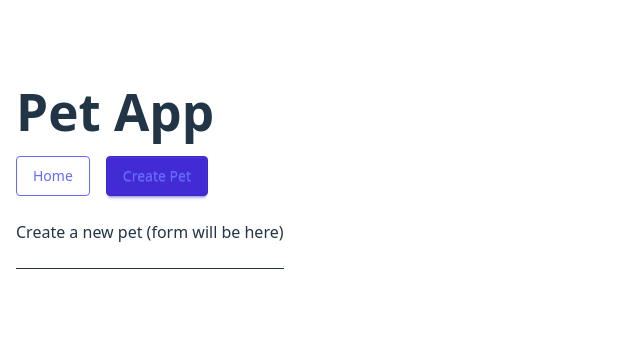
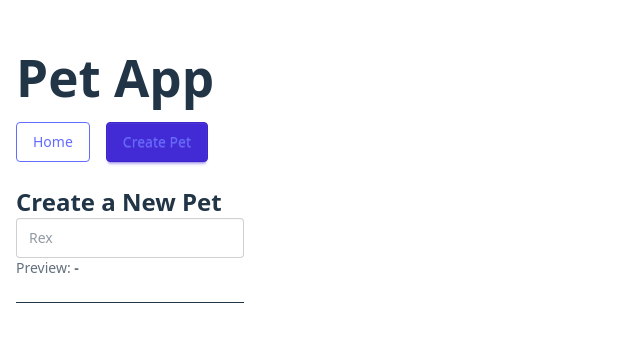
Before and after one commit to OleksandrDarchyk/my-pet-shop, a React (Vite) app: page /create in a window 1280 px wide. Shown: the part 224-566 px from the top of the page, without its empty margins (0-640 px from the left). Built offline with nearby package versions, Linux system fonts and the light colour scheme.

Commit message:
1.Create page for new pet CreatePet.tsx 2.Add name field

```diff
--- a/src/CreatePet.tsx
+++ /dev/null
@@ -1,5 +0,0 @@
-export default function CreatePet() {
-    return <h2>
-Create a new pet (form will be here)
-    </h2>
-}
--- /dev/null
+++ b/src/pages/CreatePet.tsx
@@ -0,0 +1,23 @@
+import {useState} from "react";
+
+export default function CreatePet() {
+    const [name , setName] = useState("");
+    return (
+        <div className="space y-4 max-w-md">
+            <h2 className="text-2xl font-semibold">Create a New Pet</h2>
+
+            <label className="form-control">
+                <span className="label-text"></span>
+                <input
+                className="input "
+                value={name}
+                onChange={(e) => setName(e.target.value)}
+                placeholder="Rex"/>
+            </label>
+
+            <p className="text-sm opacity-70">
+                Preview: <b>{name || "-"}</b>
+            </p>
+        </div>
+    )
+}
```
Also changed, not shown: src/router.tsx (+6 -6 lines).
